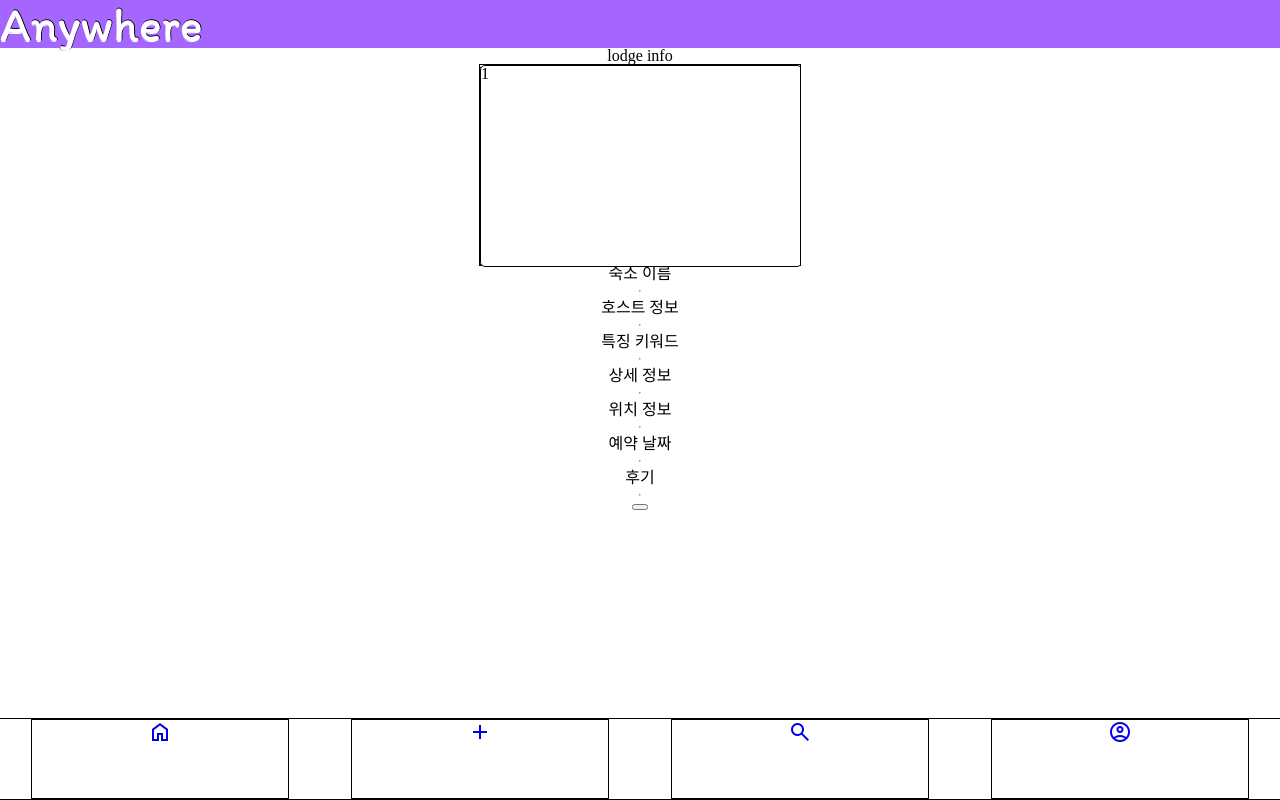
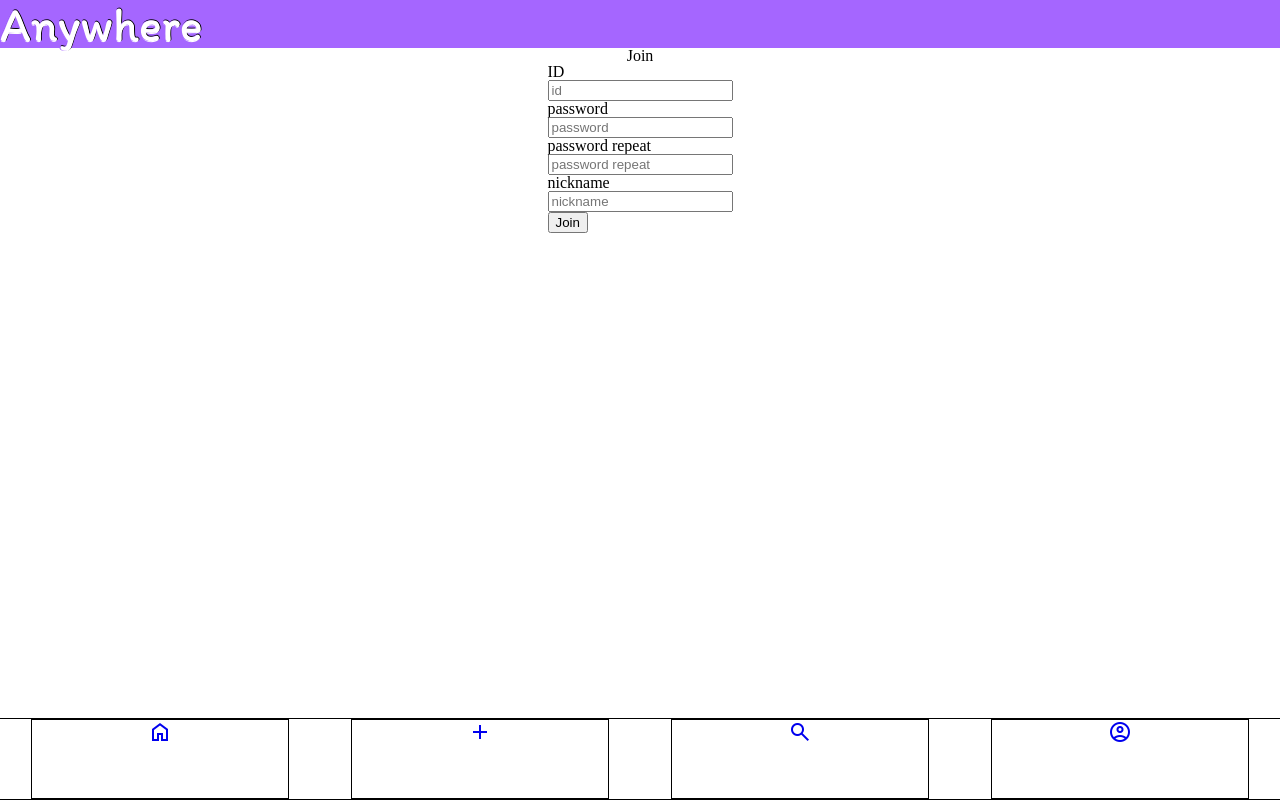
Before and after one commit to SwimmingRiver/anywhere_front_sketch, a React (Create React App) app: page /join in a window 1280 px wide. Built offline with nearby package versions, Linux system fonts and the light colour scheme.

Commit message:
join 수정

```diff
--- a/src/Components/Join.js
+++ b/src/Components/Join.js
@@ -1,36 +1,99 @@
-import { useSelector } from "react-redux";
-import { useParams } from "react-router-dom";
-import Carousel from "./Carousel";
+import React, { useCallback, useState } from "react";
+import { useDispatch, useSelector } from "react-redux";
+import { useNavigate } from "react-router-dom";
+import useInput from "../Hooks/useInput";
+import userInfoSlice from "../Reducer/UserInfoSlice";
 
-function LodgeInfo() {
-  const { id, room } = useParams();
-  // const me = useSelector((state) =>
-  //   state.user.map((v) => v).filter((v) => v.on === true)
-  // );
-  const me = useSelector((state) => state.user.filter((v) => v.on === true));
+function Join() {
+  const [id, setId] = useInput("");
+  const [password, setPassword] = useInput("");
+  const [passwordCheck, setPasswordCheck] = useState("");
+  const [passwordErr, setPasswordErr] = useState(false);
+  const onPasswordCheck = useCallback(
+    (e) => {
+      setPasswordCheck(e.target.value);
+      setPasswordErr(password !== e.target.value);
+    },
+    [password]
+  );
+  const [nickname, setNickname] = useInput("");
+
+  const navigate = useNavigate();
+
+  // const userData = useSelector((state) => state);
+  const dispatch = useDispatch();
+
+  const addUser = (aId, aPw, aName) => {
+    let _user = {
+      id: aId,
+      pw: aPw,
+      name: aName,
+      // on:false
+    };
+    return _user;
+  };
+  const onsubmit = useCallback(
+    (e) => {
+      e.preventDefault();
+      if (passwordErr) {
+        return setPasswordErr(true);
+      }
+
+      dispatch(
+        userInfoSlice.actions.join({
+          id: id,
+          password: password,
+          nickname: nickname,
+        })
+      );
+      navigate("/");
+    },
+    [id, password, passwordCheck, nickname]
+  );
 
   return (
     <>
-      <h1>{me[0]}</h1>
-      <h1>{id}lodge info</h1>
-
-      <Carousel />
-      <h2>숙소 이름{room}</h2>
-      <hr />
-      <h2>호스트 정보</h2>
-      <hr />
-      <h2>특징 키워드</h2>
-      <hr />
-      <h2>상세 정보</h2>
-      <hr />
-      <h2>위치 정보</h2>
-      <hr />
-      <h2>예약 날짜</h2>
-      <hr />
-      <h2>후기</h2>
-      <hr />
-      <button></button>
+      <h2>Join</h2>
+      <form onSubmit={onsubmit}>
+        <div>
+          <label>ID</label>
+          <br />
+          <input placeholder="id" value={id} required onChange={setId} />
+        </div>
+        <div>
+          <label>password</label>
+          <br />
+          <input
+            placeholder="password"
+            value={password}
+            onChange={setPassword}
+            required
+          />
+        </div>
+        <div>
+          <label>password repeat</label>
+          <br />
+          <input
+            placeholder="password repeat"
+            value={passwordCheck}
+            required
+            onChange={onPasswordCheck}
+          />
+        </div>
+        {passwordErr ? <p>check password again</p> : null}
+        <div>
+          <label>nickname</label>
+          <br />
+          <input
+            placeholder="nickname"
+            value={nickname}
+            required
+            onChange={setNickname}
+          />
+        </div>
+        <button>Join</button>
+      </form>
     </>
   );
 }
-export default LodgeInfo;
+export default Join;
```
